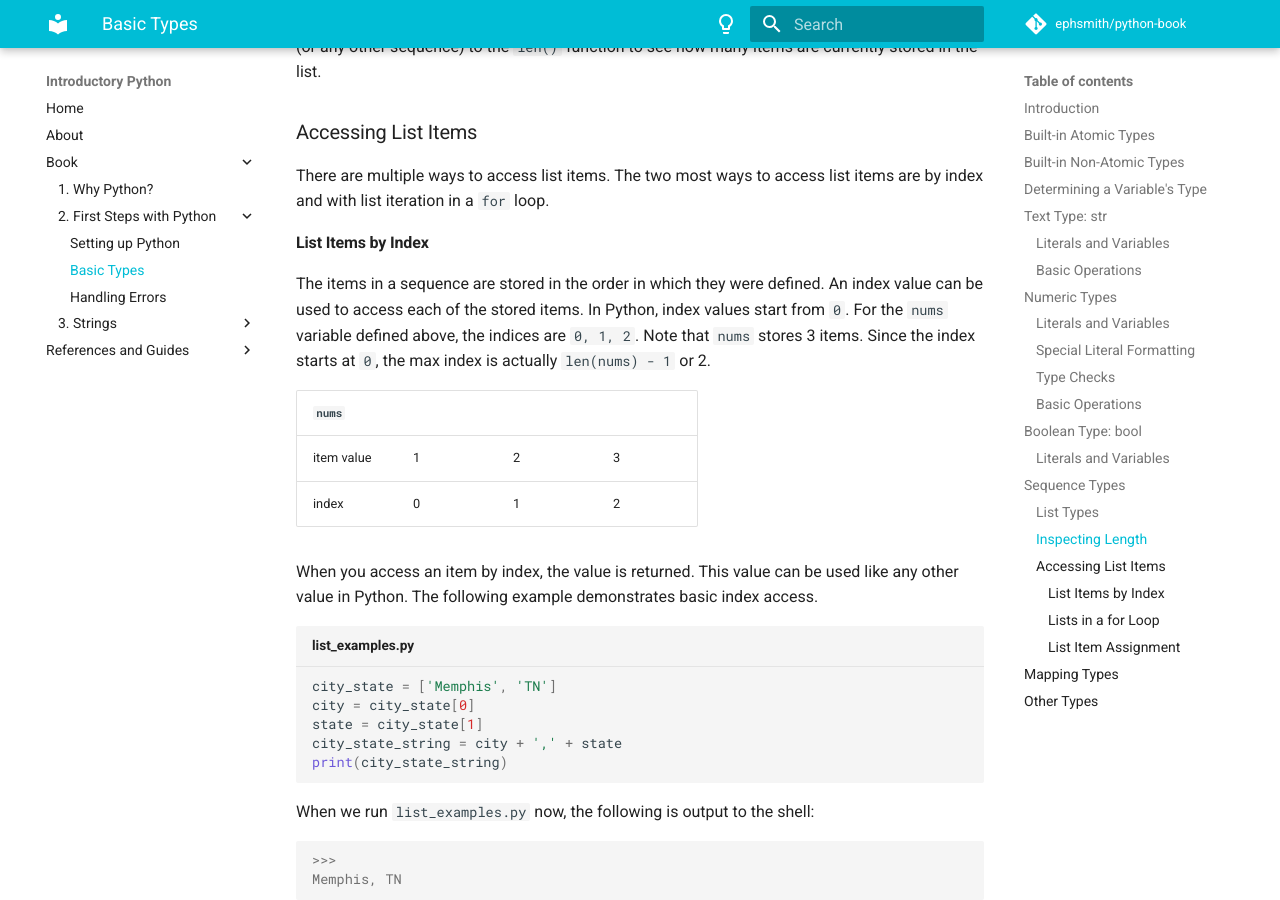
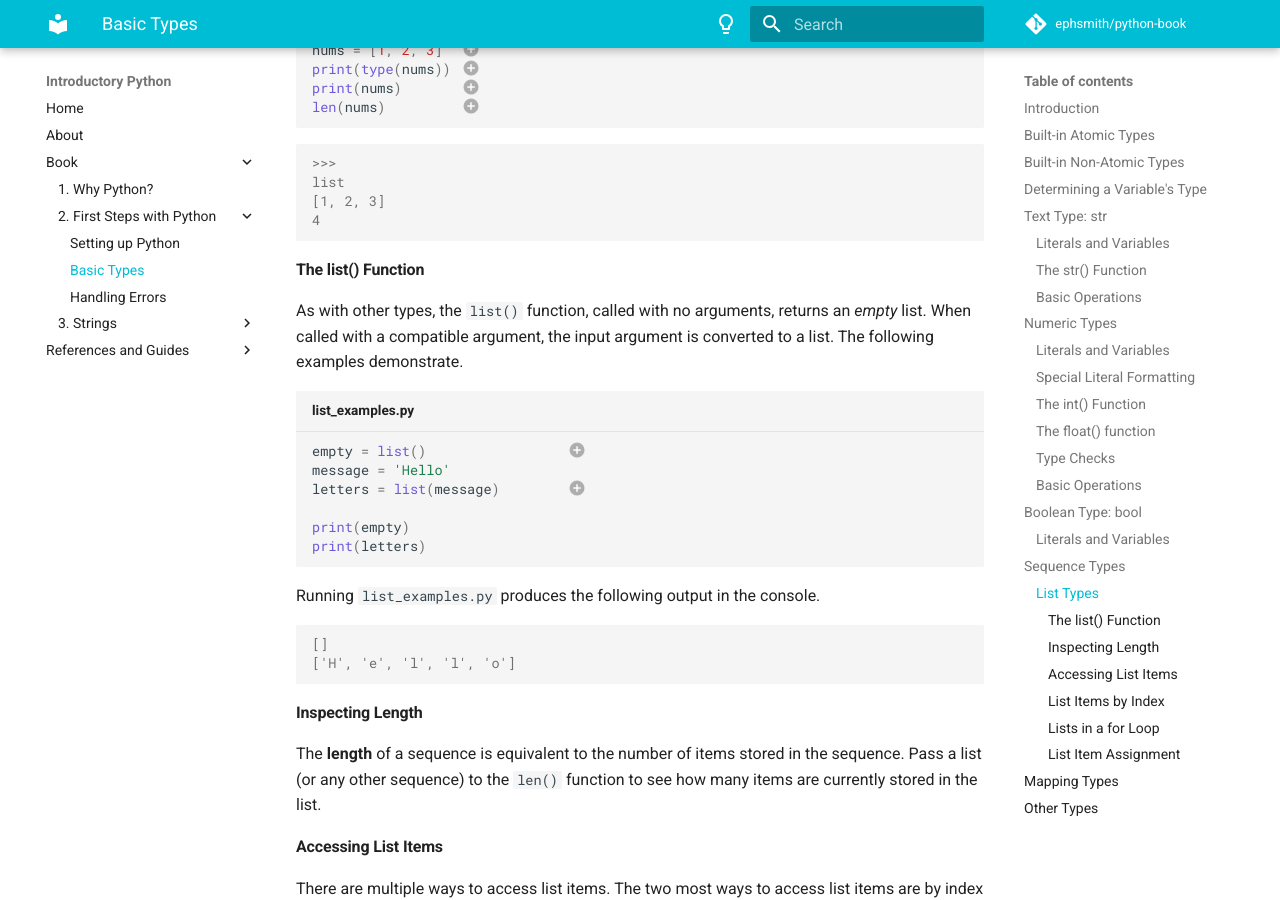
Before and after one commit to ephsmith/python-book, an MkDocs documentation site: the page built from docs/02/02-basic-types.md, in a window 1280 px wide and 900 px high, scrolled down 6418 px. Built offline with MkDocs 1.6.1 and Material for MkDocs 9.7.7, drawn with Linux system fonts in a browser that asks for light colours; comment, search, counter and statistics services are not loaded; some of the changed text lies outside the part shown.

Commit message:
Basic Types: List types complete.

````diff
--- a/docs/02/02-basic-types.md
+++ b/docs/02/02-basic-types.md
@@ -113,6 +113,9 @@ str
 True
 ```
 
+### The `str()` Function
+TODO
+
 ### Basic Operations
 Some basic string operations include:
 
@@ -178,6 +181,12 @@ a very_large_float = 1_000.000_123_123
 one_thousand = 1e3
 one_thousanth = 1E-3
 ```
+
+### The `int()` Function
+TODO
+
+### The `float()` function
+TODO
 
 ### Type Checks
 The Python shell session excerpt below demonstrates type checks on numeric types.  The
@@ -276,12 +285,38 @@ list
 4
 ```
 
-### Inspecting Length
+#### The list() Function
+As with other types, the `list()` function, called with no arguments, returns an
+*empty* list. When called with a compatible argument, the input argument is converted
+to a list. The following examples demonstrate.
+
+```py title="list_examples.py"
+empty = list()                 # (1)!
+message = 'Hello'
+letters = list(message)        # (2)!
+
+print(empty)
+print(letters)
+```
+
+1. Calling `list()` with no arguments creates an empty list `[]`.
+2. Calling `list()` on a `str` type will create a list where each item is a single
+   character from the source string.
+
+Running `list_examples.py` produces the following output in the console.
+
+```pycon
+[]
+['H', 'e', 'l', 'l', 'o']
+```
+
+
+#### Inspecting Length
 The **length** of a sequence is equivalent to the number of items stored in the
 sequence.  Pass a list (or any other sequence) to the `len()` function to see how many
 items are currently stored in the list.
 
-### Accessing List Items
+#### Accessing List Items
 There are multiple ways to access list items.  The two most ways to access list items
 are by index and with list iteration in a `for` loop.
 
@@ -362,6 +397,8 @@ print(nums)
 2. Here, one item is accessed by index per loop run. The `offset_value` is added to
    each and then assigned back to the list item.  This is *item assignment*.
 
+
+
 ## Mapping Types
 Coming soon.
 
````
